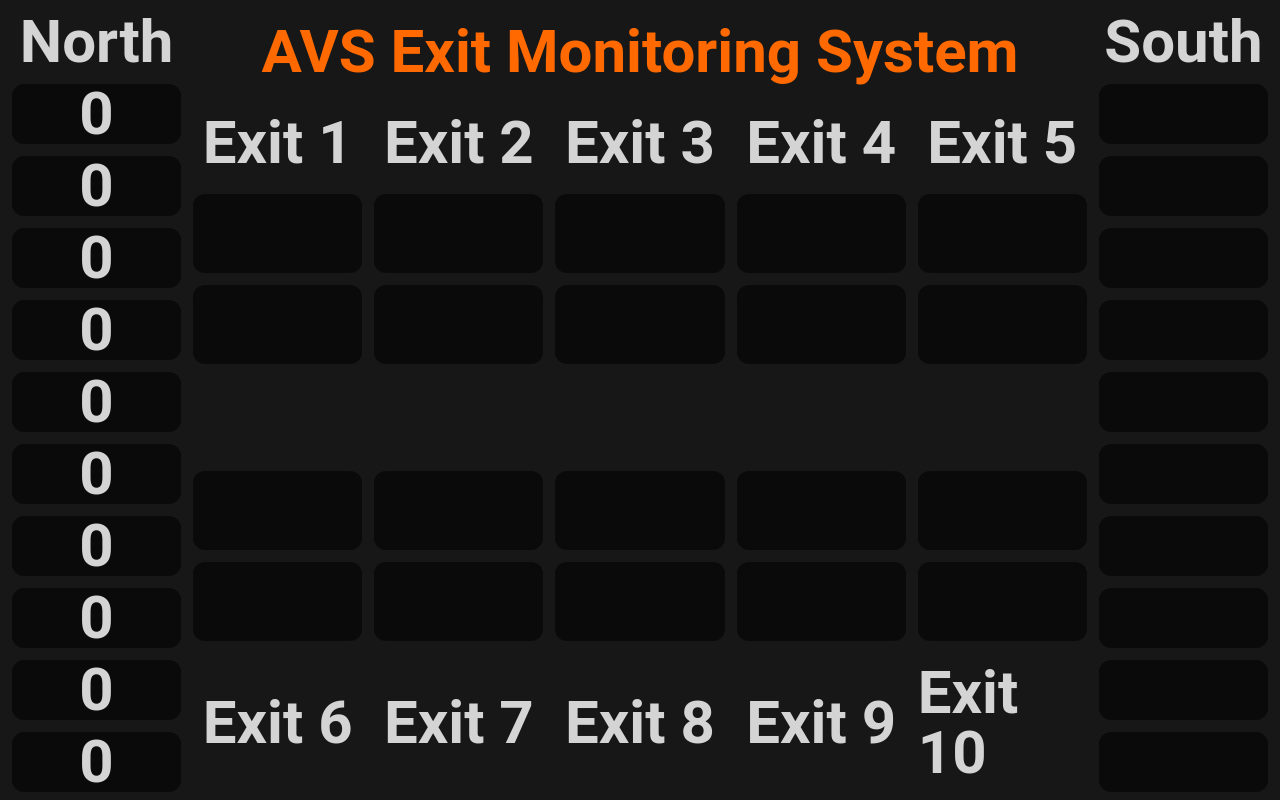
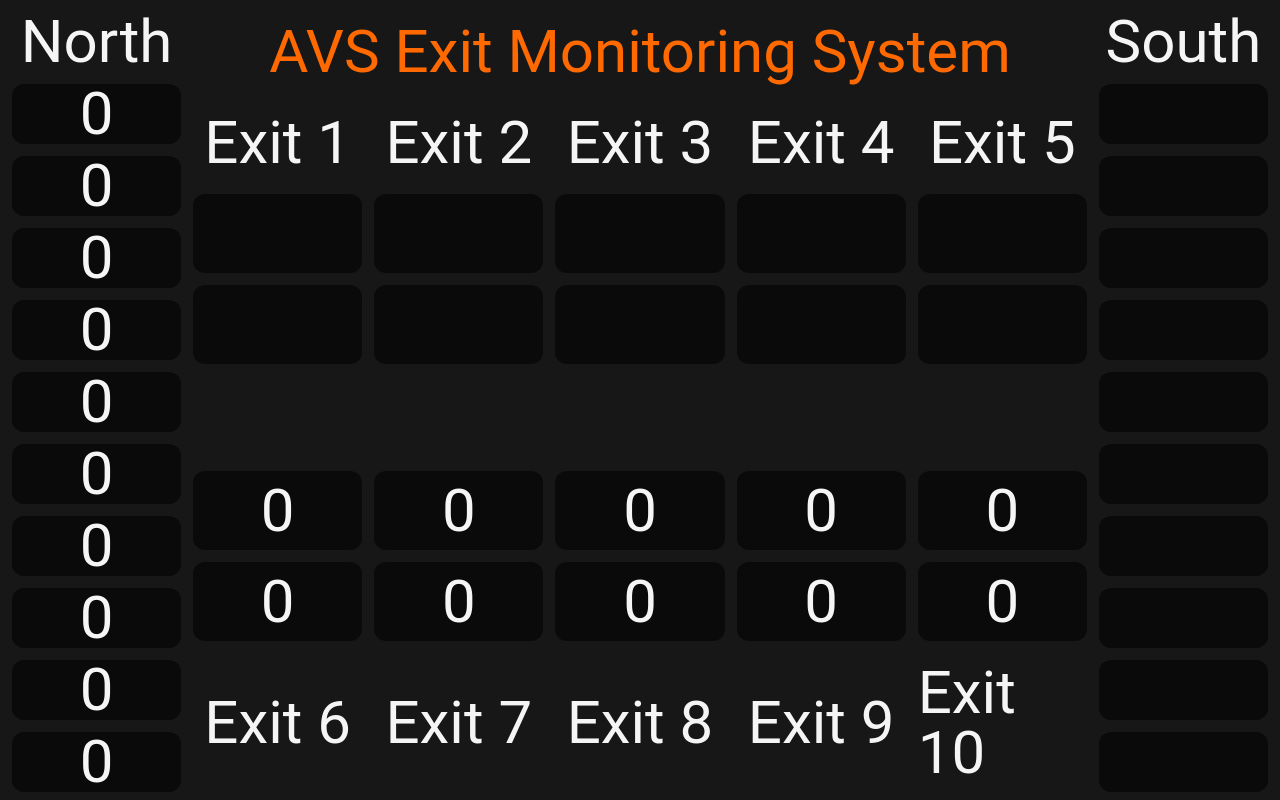
Before and after one commit to fabioriva/daman-exit-screen, a SvelteKit app: page / in a window 1280 px wide. Built offline with nearby package versions, Linux system fonts and the light colour scheme; a web font is replaced by a local one.

Commit message:
remove unused css selectors

```diff
--- a/src/routes/+page.svelte
+++ b/src/routes/+page.svelte
@@ -1,5 +1,4 @@
 <script>
-  import "@fontsource/doto";
   let sh = new Array(10).fill(0);
   let el = new Array(10).fill(0);
   let ln = ["exit 1", "exit 2", "exit 3", "exit 4", "exit 5"];
@@ -7,7 +6,7 @@
 </script>
 
 <div
-  class="screen bg-neutral-900 grid h-dvh grid-cols-7 gap-3 p-3 text-4xl font-semibold text-6xl text-neutral-300"
+  class="screen bg-neutral-900 grid h-dvh grid-cols-7 gap-3 p-3 text-4xl text-6xl text-neutral-100"
 >
   <div class="grid gap-3">
     <div class="flex items-center justify-center rounded-xl">North</div>
@@ -43,7 +42,7 @@
       <div class="col-span-5 h-16"></div>
       {#each el as e}
         <div
-          class="flex items-center justify-center rounded-xl bg-neutral-950 {e ===
+          class="flex items-center justify-center rounded-xl bg-neutral-950 {e !==
             0 && 'text-neutral-950'}"
         >
           {e}
@@ -70,13 +69,6 @@
 </div>
 
 <style>
-  /* Reset default margins */
-  html,
-  body {
-    margin: 0;
-    padding: 0;
-    height: 100%;
-  }
   .screen {
     cursor: none;
     font-family: "Roboto", sans-serif;
```
